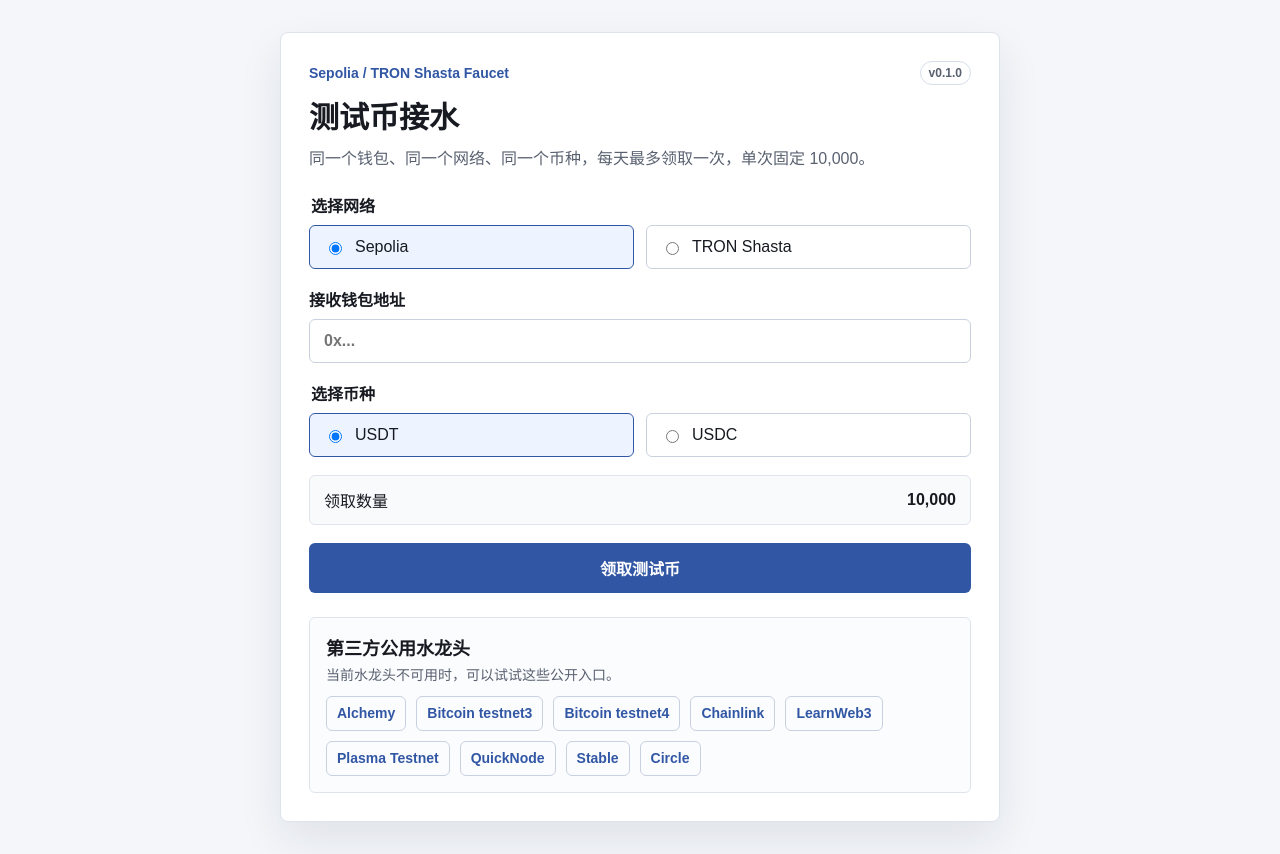
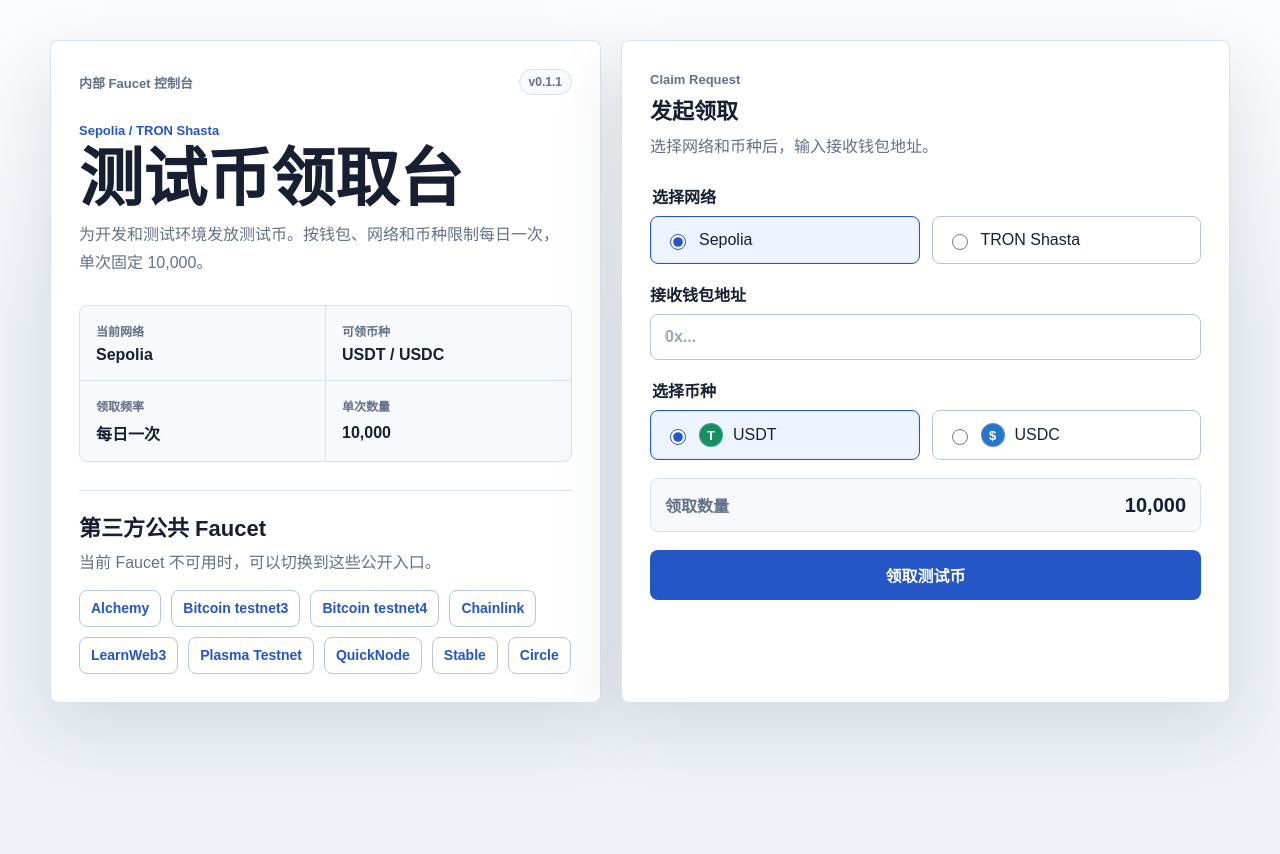
Before and after one commit to C18519898242/faucet, a Next.js app: page / in a window 1280 px wide. After the commit the page ends 800 px from the top, so only its background shows below. Built offline with nearby package versions, Linux system fonts and the light colour scheme.

Commit message:
feat: refine faucet console UI

```diff
--- a/package.json
+++ b/package.json
@@ -1,6 +1,6 @@
 {
   "name": "sepolia-faucet",
-  "version": "0.1.0",
+  "version": "0.1.1",
   "private": true,
   "type": "module",
   "scripts": {
--- a/src/app/globals.css
+++ b/src/app/globals.css
@@ -1,3 +1,23 @@
+:root {
+  --bg: #eef2f7;
+  --panel: #ffffff;
+  --panel-soft: #f7f9fc;
+  --text: #172033;
+  --muted: #627089;
+  --line: #d9e1ec;
+  --line-strong: #b8c5d6;
+  --accent: #2457c5;
+  --accent-dark: #173f92;
+  --accent-soft: #edf4ff;
+  --success: #166534;
+  --success-bg: #ecfdf3;
+  --success-line: #9dd9b5;
+  --error: #9f1239;
+  --error-bg: #fff1f3;
+  --error-line: #f0a7b6;
+  --shadow: 0 24px 70px rgba(37, 55, 88, 0.13);
+}
+
 * {
   box-sizing: border-box;
 }
@@ -6,8 +26,10 @@
 body {
   margin: 0;
   min-height: 100%;
-  background: #f4f6fa;
-  color: #171a21;
+  background:
+    linear-gradient(180deg, rgba(255, 255, 255, 0.82), rgba(255, 255, 255, 0) 340px),
+    var(--bg);
+  color: var(--text);
   font-family: Arial, "Microsoft YaHei", sans-serif;
 }
 
@@ -16,32 +38,46 @@
   font: inherit;
 }
 
-.shell {
-  min-height: 100vh;
-  display: grid;
-  place-items: center;
-  padding: 32px 16px;
+a {
+  color: inherit;
 }
 
-.panel {
-  width: min(720px, 100%);
-  background: #ffffff;
-  border: 1px solid #dfe4ec;
-  border-radius: 8px;
-  padding: 28px;
-  box-shadow: 0 18px 44px rgba(25, 34, 52, 0.09);
+.shell {
+  min-height: 100dvh;
+  padding: 40px 20px;
 }
 
-.faucet-panel {
+.workspace {
+  width: min(1180px, 100%);
   display: grid;
-  gap: 24px;
+  grid-template-columns: minmax(0, 0.95fr) minmax(420px, 1.05fr);
+  gap: 20px;
+  margin: 0 auto;
 }
 
-.header {
-  display: grid;
-  gap: 8px;
+.console-brief,
+.claim-card {
+  border: 1px solid var(--line);
+  border-radius: 8px;
+  background: var(--panel);
+  box-shadow: var(--shadow);
 }
 
+.console-brief {
+  display: grid;
+  align-content: start;
+  gap: 28px;
+  padding: 28px;
+}
+
+.claim-card {
+  display: grid;
+  align-content: start;
+  gap: 24px;
+  padding: 28px;
+}
+
+.topline,
 .title-row {
   display: flex;
   align-items: center;
@@ -49,31 +85,98 @@
   gap: 12px;
 }
 
+.system-label,
 .eyebrow {
   margin: 0;
-  color: #3157a4;
-  font-size: 14px;
+  color: var(--accent);
+  font-size: 13px;
+  font-weight: 700;
+  letter-spacing: 0;
+}
+
+.system-label {
+  color: var(--muted);
+}
+
+.app-version {
+  border: 1px solid var(--line);
+  border-radius: 999px;
+  background: var(--panel-soft);
+  color: var(--muted);
+  font-size: 12px;
+  font-weight: 700;
+  line-height: 1;
+  padding: 6px 9px;
+  white-space: nowrap;
+}
+
+.hero-copy,
+.section-header {
+  display: grid;
+  gap: 8px;
+}
+
+h1,
+h2,
+p {
+  margin: 0;
+}
+
+h1 {
+  max-width: 9em;
+  font-size: clamp(38px, 5vw, 64px);
+  line-height: 1.04;
+  letter-spacing: 0;
+}
+
+h2 {
+  font-size: 22px;
+  line-height: 1.25;
+  letter-spacing: 0;
+}
+
+.lead {
+  max-width: 30em;
+  color: var(--muted);
+  font-size: 16px;
+  line-height: 1.75;
+}
+
+.section-header p {
+  color: var(--muted);
+  line-height: 1.65;
+}
+
+.status-grid {
+  display: grid;
+  grid-template-columns: repeat(2, minmax(0, 1fr));
+  gap: 1px;
+  overflow: hidden;
+  margin: 0;
+  border: 1px solid var(--line);
+  border-radius: 8px;
+  background: var(--line);
+}
+
+.status-grid div {
+  display: grid;
+  gap: 7px;
+  min-width: 0;
+  padding: 16px;
+  background: var(--panel-soft);
+}
+
+.status-grid dt {
+  color: var(--muted);
+  font-size: 12px;
   font-weight: 700;
 }
 
-.app-version {
-  border: 1px solid #d7deea;
-  border-radius: 999px;
-  color: #596170;
-  font-size: 12px;
-  font-weight: 700;
-  line-height: 1;
-  padding: 5px 8px;
-}
-
-h1 {
+.status-grid dd {
   margin: 0;
-  font-size: 30px;
-}
-
-.muted {
-  margin: 0;
-  color: #596170;
+  color: var(--text);
+  font-weight: 800;
+  overflow-wrap: anywhere;
 }
 
 .form {
@@ -89,15 +192,20 @@
 
 .field input {
   width: 100%;
-  border: 1px solid #c9d1df;
-  border-radius: 6px;
-  padding: 12px 14px;
-  color: #171a21;
+  border: 1px solid var(--line-strong);
+  border-radius: 8px;
+  background: #ffffff;
+  color: var(--text);
+  padding: 13px 14px;
+}
+
+.field input::placeholder {
+  color: #9aa7b8;
 }
 
 .field input:focus {
-  border-color: #3157a4;
-  outline: 3px solid rgba(49, 87, 164, 0.14);
+  border-color: var(--accent);
+  outline: 3px solid rgba(36, 87, 197, 0.14);
 }
 
 .option-group {
@@ -112,6 +220,7 @@
 .option-group legend {
   grid-column: 1 / -1;
   margin-bottom: 8px;
+  color: var(--text);
   font-weight: 700;
 }
 
@@ -119,65 +228,126 @@
   display: flex;
   align-items: center;
   gap: 10px;
-  border: 1px solid #c9d1df;
-  border-radius: 6px;
+  min-height: 48px;
+  border: 1px solid var(--line-strong);
+  border-radius: 8px;
+  background: #ffffff;
+  color: var(--text);
   padding: 12px 14px;
   cursor: pointer;
+  transition:
+    border-color 140ms ease,
+    background-color 140ms ease,
+    transform 140ms ease;
+}
+
+.option:hover {
+  border-color: var(--accent);
+  background: var(--accent-soft);
+}
+
+.option:active {
+  transform: translateY(1px);
+}
+
+.option input {
+  width: 16px;
+  height: 16px;
+  accent-color: var(--accent);
+}
+
+.token-icon {
+  display: inline-grid;
+  width: 24px;
+  height: 24px;
+  flex: 0 0 24px;
+  place-items: center;
+  border-radius: 999px;
+  color: #ffffff;
+  font-size: 13px;
+  font-weight: 800;
+  line-height: 1;
+}
+
+.token-icon-usdt {
+  background: #168f62;
+  box-shadow: inset 0 0 0 1px rgba(255, 255, 255, 0.22);
+}
+
+.token-icon-usdc {
+  background: #2775ca;
+  box-shadow: inset 0 0 0 1px rgba(255, 255, 255, 0.22);
 }
 
 .option.selected {
-  border-color: #3157a4;
-  background: #eef4ff;
+  border-color: var(--accent);
+  background: var(--accent-soft);
+  box-shadow: inset 0 0 0 1px rgba(36, 87, 197, 0.08);
+}
+
+.option:has(input:focus-visible) {
+  outline: 3px solid rgba(36, 87, 197, 0.14);
+  outline-offset: 2px;
 }
 
 .amount-row {
   display: flex;
   align-items: center;
   justify-content: space-between;
-  border: 1px solid #dfe4ec;
-  border-radius: 6px;
-  padding: 12px 14px;
-  background: #f8fafc;
+  gap: 12px;
+  border: 1px solid var(--line);
+  border-radius: 8px;
+  padding: 14px;
+  background: var(--panel-soft);
+}
+
+.amount-row span {
+  color: var(--muted);
+  font-weight: 700;
+}
+
+.amount-row strong {
+  font-size: 20px;
 }
 
 .claim-button {
+  min-height: 48px;
   border: 0;
-  border-radius: 6px;
-  background: #3157a4;
+  border-radius: 8px;
+  background: var(--accent);
   color: white;
   padding: 13px 16px;
-  font-weight: 700;
+  font-weight: 800;
   cursor: pointer;
+  white-space: nowrap;
+  transition:
+    background-color 140ms ease,
+    transform 140ms ease;
+}
+
+.claim-button:hover {
+  background: var(--accent-dark);
+}
+
+.claim-button:active {
+  transform: translateY(1px);
+}
+
+.claim-button:focus-visible {
+  outline: 3px solid rgba(36, 87, 197, 0.22);
+  outline-offset: 3px;
 }
 
 .claim-button:disabled {
   cursor: wait;
-  opacity: 0.7;
+  opacity: 0.74;
 }
 
 .external-faucets {
   display: grid;
-  gap: 12px;
-  border: 1px solid #dfe4ec;
-  border-radius: 6px;
-  padding: 16px;
-  background: #fbfcfe;
-}
-
-.external-faucets-header {
-  display: grid;
-  gap: 4px;
-}
-
-.external-faucets h2 {
-  margin: 0;
-  font-size: 18px;
-}
-
-.external-faucets p {
-  margin: 0;
-  color: #596170;
-  font-size: 14px;
+  gap: 14px;
+  border-top: 1px solid var(--line);
+  padding-top: 24px;
 }
 
 .external-faucet-list {
@@ -187,20 +357,22 @@
 }
 
 .external-faucet-list a {
-  border: 1px solid #c9d1df;
-  border-radius: 6px;
-  color: #3157a4;
+  border: 1px solid var(--line-strong);
+  border-radius: 8px;
+  background: #ffffff;
+  color: var(--accent);
   font-size: 14px;
   font-weight: 700;
   line-height: 1.2;
-  padding: 8px 10px;
+  padding: 9px 11px;
   text-decoration: none;
 }
 
-.external-faucet-list a:focus,
+.external-faucet-list a:focus-visible,
 .external-faucet-list a:hover {
-  border-color: #3157a4;
-  background: #eef4ff;
+  border-color: var(--accent);
+  background: var(--accent-soft);
+  outline: none;
 }
 
 .notice {
@@ -208,32 +380,53 @@
   align-items: center;
   justify-content: space-between;
   gap: 12px;
-  border-radius: 6px;
+  border-radius: 8px;
   padding: 14px;
 }
 
 .notice.success {
-  border: 1px solid #a9d7b8;
-  background: #eefaf1;
-  color: #195b2d;
+  border: 1px solid var(--success-line);
+  background: var(--success-bg);
+  color: var(--success);
 }
 
 .notice.error {
-  border: 1px solid #efb3b3;
-  background: #fff1f1;
-  color: #8b2323;
+  border: 1px solid var(--error-line);
+  background: var(--error-bg);
+  color: var(--error);
 }
 
 .notice a {
-  color: inherit;
-  font-weight: 700;
+  font-weight: 800;
+  white-space: nowrap;
+}
+
+@media (max-width: 900px) {
+  .shell {
+    padding: 24px 16px;
+  }
+
+  .workspace {
+    grid-template-columns: 1fr;
+  }
+
+  h1 {
+    max-width: 100%;
+  }
 }
 
 @media (max-width: 560px) {
-  .panel {
+  .console-brief,
+  .claim-card {
     padding: 22px;
   }
 
+  .topline {
+    align-items: flex-start;
+    flex-direction: column;
+  }
+
+  .status-grid,
   .option-group {
     grid-template-columns: 1fr;
   }
--- a/src/app/page.tsx
+++ b/src/app/page.tsx
@@ -26,6 +26,11 @@
   tron: "查看 TRON 交易"
 };
 
+const tokenIcons: Record<TokenSymbol, { mark: string; className: string }> = {
+  USDT: { mark: "T", className: "token-icon-usdt" },
+  USDC: { mark: "$", className: "token-icon-usdc" }
+};
+
 const thirdPartyFaucets = [
   { name: "Alchemy", url: "https://www.alchemy.com/faucets/ethereum-sepolia" },
   { name: "Bitcoin testnet3", url: "https://coinfaucet.eu/en/btc-testnet/" },
@@ -51,6 +56,7 @@
   const supportedTokens = useMemo(() => getSupportedTokens(network), [network]);
   const claimAmount = NETWORKS[network].tokens[token]?.maxClaimAmount ?? "1000";
   const claimAmountLabel = formatAmountLabel(claimAmount);
+  const activeNetwork = NETWORKS[network];
 
   useEffect(() => {
     if (!supportedTokens.includes(token)) {
@@ -88,14 +94,60 @@
 
   return (
     <main className="shell">
-      <section className="panel faucet-panel">
-        <div className="header">
-          <div className="title-row">
-            <p className="eyebrow">Sepolia / TRON Shasta Faucet</p>
+      <div className="workspace" aria-label="测试币领取工作台">
+        <section className="console-brief" aria-labelledby="page-title">
+          <div className="topline">
+            <span className="system-label">内部 Faucet 控制台</span>
             <span className="app-version">v{packageJson.version}</span>
           </div>
-          <h1>测试币接水</h1>
-          <p className="muted">同一个钱包、同一个网络、同一个币种，每天最多领取一次，单次固定 {claimAmountLabel}。</p>
+
+          <div className="hero-copy">
+            <p className="eyebrow">Sepolia / TRON Shasta</p>
+            <h1 id="page-title">测试币领取台</h1>
+            <p className="lead">
+              为开发和测试环境发放测试币。按钱包、网络和币种限制每日一次，单次固定 {claimAmountLabel}。
+            </p>
+          </div>
+
+          <dl className="status-grid" aria-label="当前领取规则">
+            <div>
+              <dt>当前网络</dt>
+              <dd>{activeNetwork.label}</dd>
+            </div>
+            <div>
+              <dt>可领币种</dt>
+              <dd>{supportedTokens.join(" / ")}</dd>
+            </div>
+            <div>
+              <dt>领取频率</dt>
+              <dd>每日一次</dd>
+            </div>
+            <div>
+              <dt>单次数量</dt>
+              <dd>{claimAmountLabel}</dd>
+            </div>
+          </dl>
+
+          <section className="external-faucets" aria-labelledby="external-faucets-title">
+            <div className="section-header">
+              <h2 id="external-faucets-title">第三方公共 Faucet</h2>
+              <p>当前 Faucet 不可用时，可以切换到这些公开入口。</p>
+            </div>
+            <div className="external-faucet-list">
+              {thirdPartyFaucets.map((faucet) => (
+                <a key={faucet.url} href={faucet.url} target="_blank" rel="noreferrer">
+                  {faucet.name}
+                </a>
+              ))}
+            </div>
+          </section>
+        </section>
+
+        <section className="claim-card" aria-labelledby="claim-title">
+          <div className="section-header">
+            <p className="eyebrow">Claim Request</p>
+            <h2 id="claim-title">发起领取</h2>
+            <p>选择网络和币种后，输入接收钱包地址。</p>
           </div>
 
           <form className="form" onSubmit={submitClaim}>
@@ -110,7 +162,7 @@
                     checked={network === networkId}
                     onChange={() => setNetwork(networkId)}
                   />
-                {NETWORKS[networkId].label}
+                  <span>{NETWORKS[networkId].label}</span>
                 </label>
               ))}
             </fieldset>
@@ -136,7 +188,14 @@
                     checked={token === tokenSymbol}
                     onChange={() => setToken(tokenSymbol)}
                   />
-                {tokenSymbol}
+                  <span
+                    className={`token-icon ${tokenIcons[tokenSymbol].className}`}
+                    data-testid={`${tokenSymbol.toLowerCase()}-token-icon`}
+                    aria-hidden="true"
+                  >
+                    {tokenIcons[tokenSymbol].mark}
+                  </span>
+                  <span>{tokenSymbol}</span>
                 </label>
               ))}
             </fieldset>
@@ -151,22 +210,8 @@
             </button>
           </form>
 
-        <section className="external-faucets" aria-labelledby="external-faucets-title">
-          <div className="external-faucets-header">
-            <h2 id="external-faucets-title">第三方公用水龙头</h2>
-            <p>当前水龙头不可用时，可以试试这些公开入口。</p>
-          </div>
-          <div className="external-faucet-list">
-            {thirdPartyFaucets.map((faucet) => (
-              <a key={faucet.url} href={faucet.url} target="_blank" rel="noreferrer">
-                {faucet.name}
-              </a>
-            ))}
-          </div>
-        </section>
-
           {result && (
-          <div className={result.status === "sent" ? "notice success" : "notice error"}>
+            <div className={result.status === "sent" ? "notice success" : "notice error"} aria-live="polite">
               {result.status === "sent" ? (
                 <>
                   <strong>交易已发送</strong>
@@ -180,6 +225,7 @@
             </div>
           )}
         </section>
+      </div>
     </main>
   );
 }
```
Also changed, not shown: 4 other files (tests, documents, lock files or other folders). Lines whose indentation alone changed are shown as unchanged.
